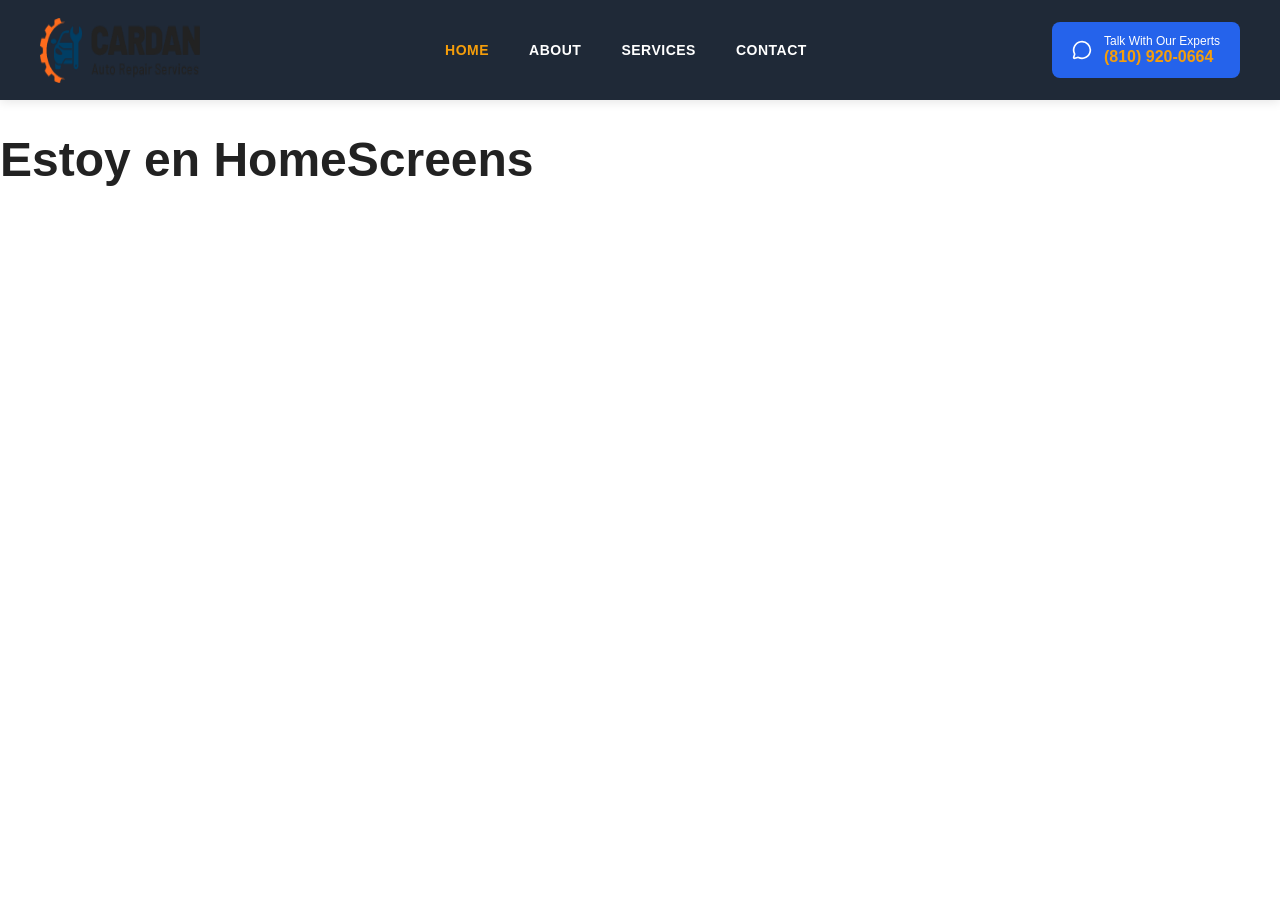
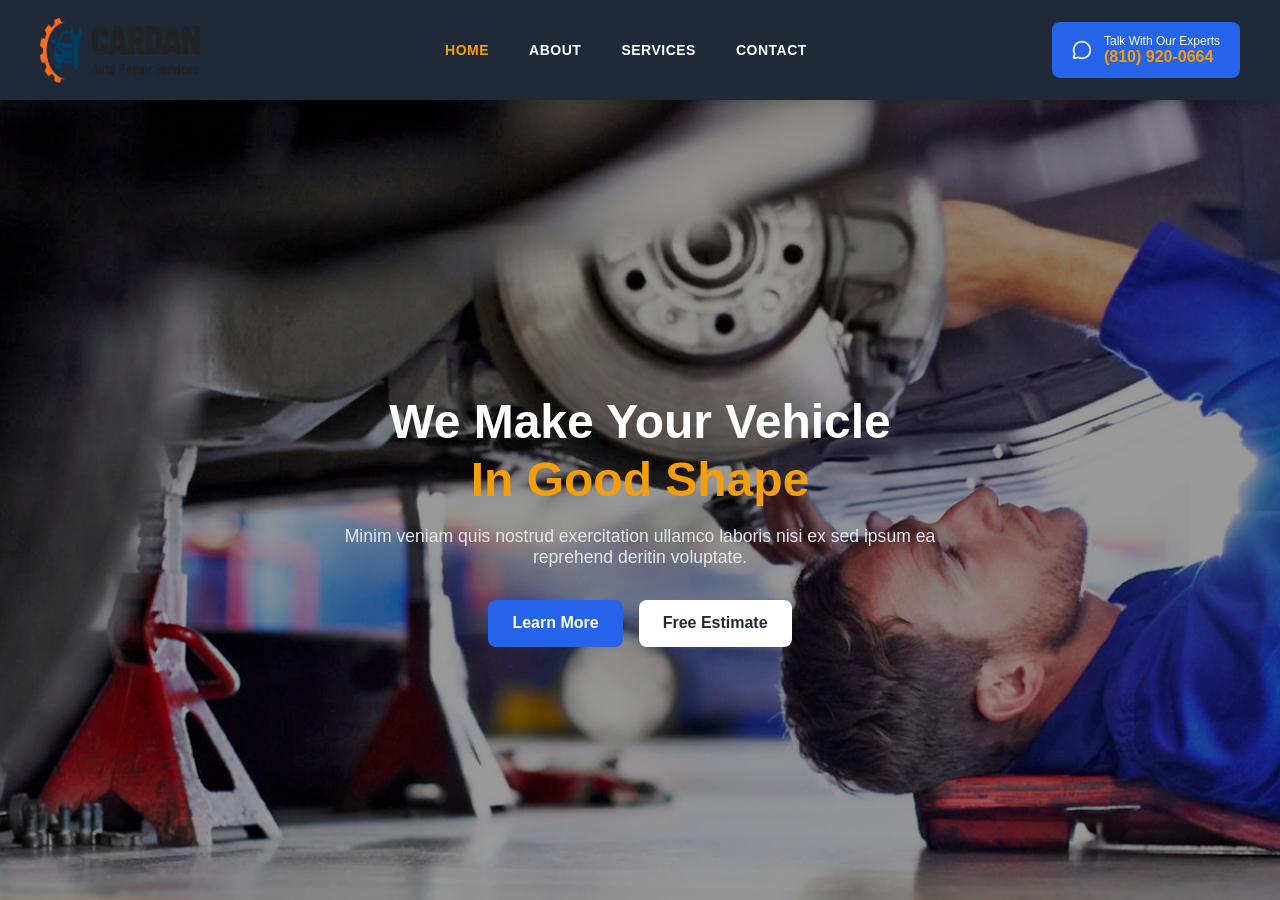
Before and after one commit to Jan-Amixtlan/prueba-tecnica-frontend, a React (Vite) app: page / in a window 1280 px wide. Before the commit the page ends 800 px from the top, so only its background shows below. Built offline with nearby package versions, Linux system fonts and the light colour scheme; the HTML template or start-up script is replaced by a standard one.

Commit message:
feat: update Hero component styles and structure for improved layout and alignment

```diff
--- a/src/Components/Hero/Hero.css
+++ b/src/Components/Hero/Hero.css
@@ -7,7 +7,7 @@
 }
 
 .hero {
-  background: url("/public/logo.png") no-repeat center center/cover;
+  background: url("/src/assets/images/fondo.jpg") no-repeat center center/cover;
   position: relative;
   height: 100vh;
   display: flex;
@@ -28,6 +28,8 @@
 .hero-content {
   color: white;
   max-width: 600px;
+  text-align: center;
+  margin: 0 auto;
 }
 
 .hero-content h1 {
@@ -50,6 +52,7 @@
 .hero-buttons {
   display: flex;
   gap: 1rem;
+  justify-content: center;
 }
 
 .btn {
@@ -65,6 +68,7 @@
 .btn-primary {
   background-color: var(--blue-main);
   color: white;
+
 }
 
 .btn-primary:hover {
--- a/src/Components/Hero/Hero.jsx
+++ b/src/Components/Hero/Hero.jsx
@@ -1,5 +1,3 @@
-import React from "react";
-
 import "./Hero.css";
 
 const Hero = () => {
--- a/src/pages/HomeScreens.jsx
+++ b/src/pages/HomeScreens.jsx
@@ -1,3 +1,4 @@
+import Hero from '../Components/Hero/Hero.jsx';
 import Navbar from '../Components/Navbar/Navbar.jsx';
 
 
@@ -5,9 +6,9 @@ const HomeScreens = () => {
     return (
         <>
             <Navbar />
+            <Hero />
+        </>
 
-            <h1>Estoy en HomeScreens</h1>
-        </>
     );
 }
 
```
